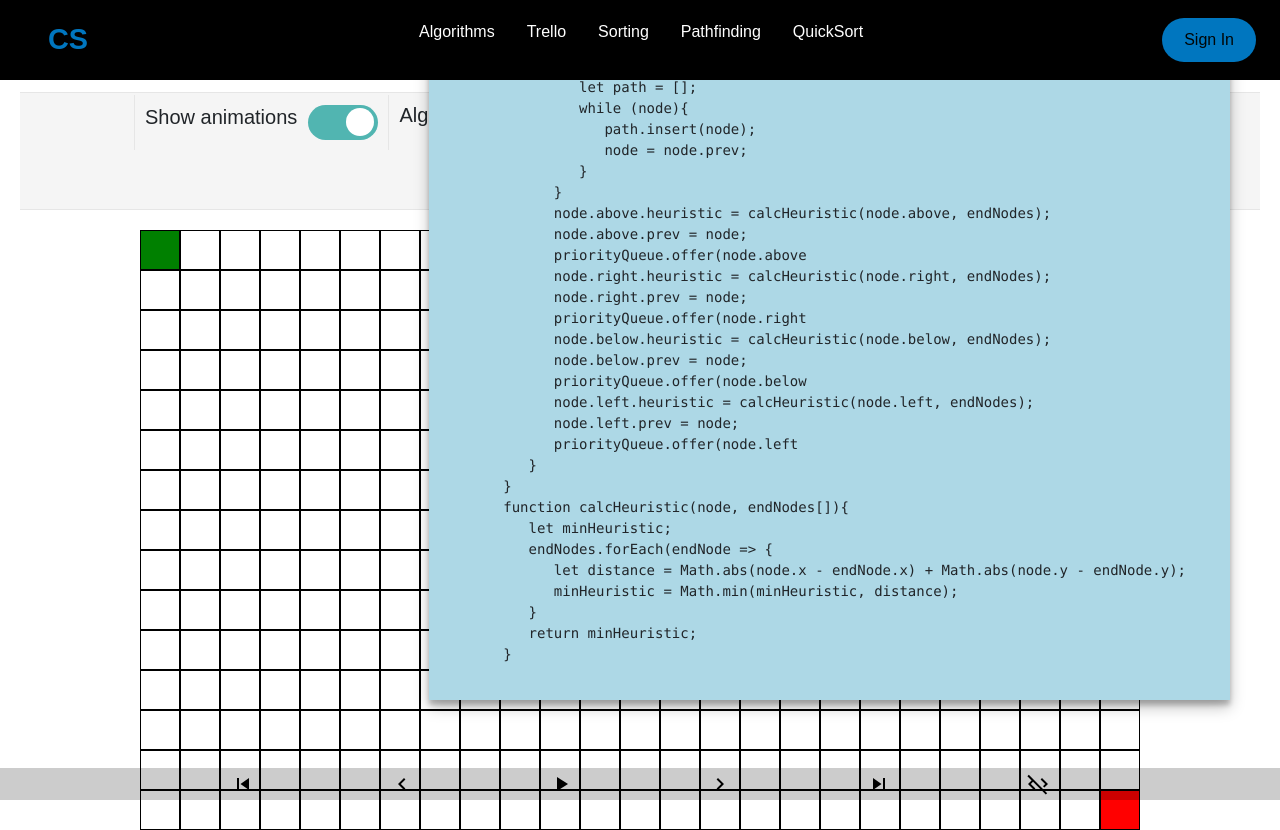
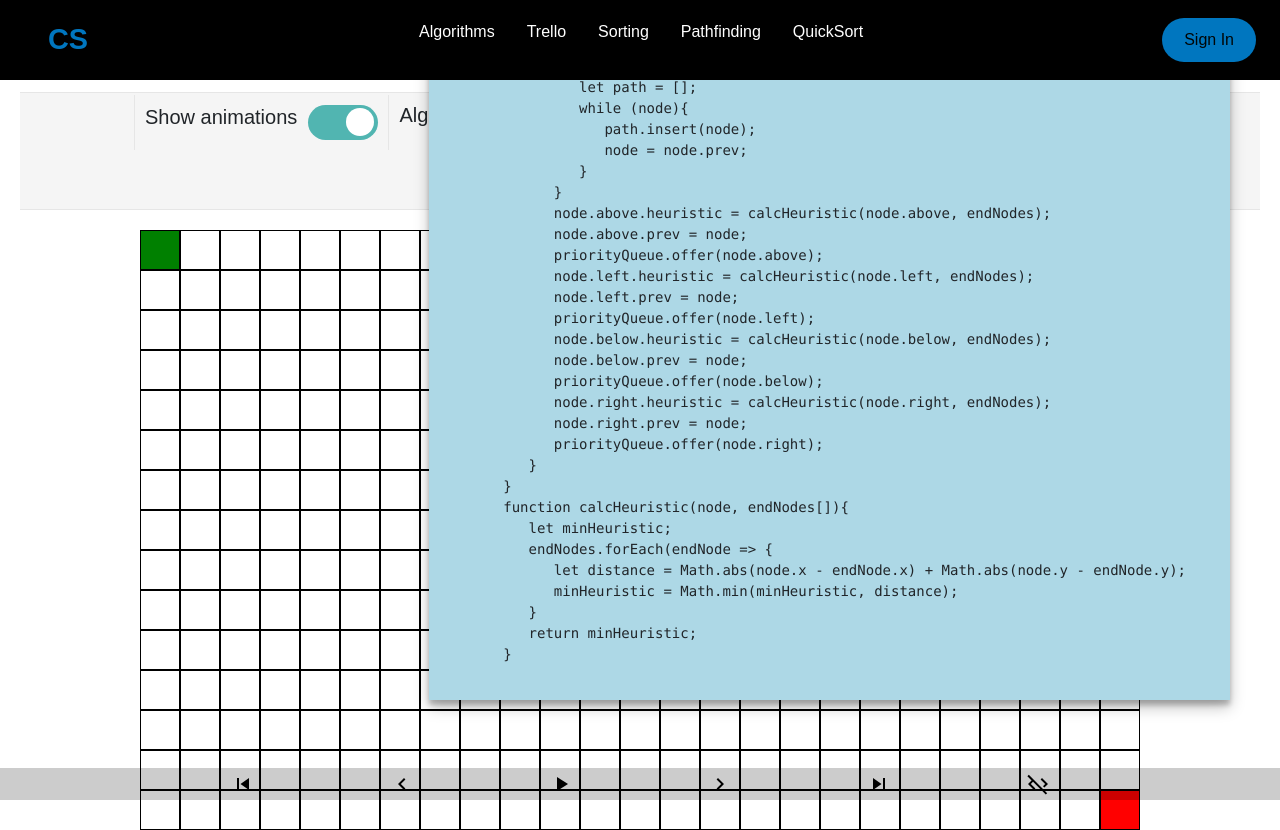
Before and after one commit to Elim-J/capstone-project, a React (Create React App) app: page /pathfind in a window 1280 px wide. Built offline with nearby package versions, Linux system fonts and the light colour scheme; a web font is replaced by a local one.

Commit message:
worked on code highlight for pathfinding

```diff
--- a/src/components/visualizers/pathfinding/Grid.js
+++ b/src/components/visualizers/pathfinding/Grid.js
@@ -141,9 +141,19 @@ const Grid = () => {
         }
     };
 
+    const highlightCodeLine = (lines) => {
+        const prevHighlight = document.querySelectorAll('.highlight');
+        prevHighlight?.forEach((element, i) => {
+            element.className = '';
+        });
+        lines?.forEach((element, i) => {
+            document.getElementById(`code-${element}`).className ='highlight';
+        });
+    };
+
     const getMessage = () => {
-        if (vid && vid[currentFrame] && vid[currentFrame][0]){
-            return vid[currentFrame][0].message;
+        if (vid && vid[currentFrame] && vid[currentFrame]?.info?.message){
+            return vid[currentFrame].info.message;
         } else {
             return "";
         }
--- a/src/components/visualizers/pathfinding/aStar.js
+++ b/src/components/visualizers/pathfinding/aStar.js
@@ -33,7 +33,7 @@ function aStar(g, heuristic) {
     }
 
     startPos.heuristic = findHeuristic(startPos.row, startPos.column, endNodes, heuristic);
-    let vid = [generateFrame(grid, rows, cols, null, 'Starting A* algorithm...', [])];
+    let vid = [generateFrame(grid, rows, cols, null, 'Starting A* algorithm...', [], [1, 2, 3, 4, 5])];
     grid[startPos.row][startPos.column].isExplored = true;
     grid[startPos.row][startPos.column].isDiscovered = true;
     queue.push(startPos);
@@ -52,7 +52,7 @@ function aStar(g, heuristic) {
       searchNode = searchNode[0];
       searchNode.isExplored = true;
       grid[searchNode.row][searchNode.column].isExplored = true;
-      vid.push(generateFrame(grid, rows, cols, null, 'Chose node with lowest heuristic', []));
+      vid.push(generateFrame(grid, rows, cols, null, 'Chose node with lowest heuristic', [], [0, 6]));
       delete grid[searchNode.row][searchNode.column].heuristic;
       if (grid[searchNode.row][searchNode.column].isEnd) {
         let path = [];
@@ -64,7 +64,7 @@ function aStar(g, heuristic) {
         path.reverse();
         for (let i = 0; i < path.length; i++){
           let currentPath = path.slice(0, i);
-          vid.push(generateFrame(grid, rows, cols, currentPath, 'Returning path', []));
+          vid.push(generateFrame(grid, rows, cols, currentPath, 'Returning path', [], [7, 8, 9, 10, 11, 12, 13]));
         }
         return vid;
       } else {
@@ -83,7 +83,7 @@ function aStar(g, heuristic) {
             prevNode: searchNode,
             heuristic: heuristicVal
           });
-          vid.push(generateFrame(grid, rows, cols, null, 'Visiting node above', []));
+          vid.push(generateFrame(grid, rows, cols, null, 'Visiting node above', [], [14, 15, 16]));
         }
         if (
           //Search Left
@@ -100,7 +100,7 @@ function aStar(g, heuristic) {
             prevNode: searchNode,
             heuristic: heuristicVal
           });
-          vid.push(generateFrame(grid, rows, cols, null, 'Visiting node to the left', []));
+          vid.push(generateFrame(grid, rows, cols, null, 'Visiting node to the left', [], [17, 18, 19]));
         }
         if (
           //Search Down
@@ -117,7 +117,7 @@ function aStar(g, heuristic) {
             prevNode: searchNode,
             heuristic: heuristicVal
           });
-          vid.push(generateFrame(grid, rows, cols, null, 'Visiting node below', []));
+          vid.push(generateFrame(grid, rows, cols, null, 'Visiting node below', [], [20, 21, 22]));
         }
         if (
           //Search Right
@@ -134,15 +134,15 @@ function aStar(g, heuristic) {
             prevNode: searchNode,
             heuristic: heuristicVal
           });
-          vid.push(generateFrame(grid, rows, cols, null, 'Visiting node to the right', []));
+          vid.push(generateFrame(grid, rows, cols, null, 'Visiting node to the right', [], [23, 24, 25]));
         }
       }
     }
-    vid.push(generateFrame(grid, rows, cols, null, 'Failed to find path', []))
+    vid.push(generateFrame(grid, rows, cols, null, 'Failed to find path', [], [5, 26, 27]))
     return vid;
   }
-  function generateFrame(grid, rows, cols, path, message, highlightCode) {
-    let frame = {info: {rows: rows, cols: cols, message: message, highlightCode: highlightCode}, grid: []};
+  function generateFrame(grid, rows, cols, path, message, highlightCode, highlightedCode) {
+    let frame = {info: {rows: rows, cols: cols, message: message, highlightCode: highlightCode}, grid: [], highlightedLines: highlightedCode};
     for (let i = 0; i < rows; i++) {
       let thisRow = [];
       for (let j = 0; j < cols; j++) {
--- a/src/components/visualizers/shared/CodeContent.js
+++ b/src/components/visualizers/shared/CodeContent.js
@@ -277,13 +277,13 @@ const CodeContent = ({alg, open, setOpen, getMessage, pivot, heuristic}) => {
             <pre id="code-12">{'         return path;'}</pre>
             <pre id="code-13">{'      }'}</pre>
             <pre id="code-14">{'      node.above.prev = node;'}</pre>
-            <pre id="code-15">{'      queue.offer(node.above'}</pre>
-            <pre id="code-16">{'      node.right.prev = node;'}</pre>
-            <pre id="code-17">{'      queue.offer(node.right'}</pre>
+            <pre id="code-15">{'      queue.offer(node.above);'}</pre>
+            <pre id="code-16">{'      node.left.prev = node;'}</pre>
+            <pre id="code-17">{'      queue.offer(node.left);'}</pre>
             <pre id="code-18">{'      node.below.prev = node;'}</pre>
-            <pre id="code-19">{'      queue.offer(node.below'}</pre>
-            <pre id="code-20">{'      node.left.prev = node;'}</pre>
-            <pre id="code-21">{'      queue.offer(node.left'}</pre>
+            <pre id="code-19">{'      queue.offer(node.below);'}</pre>
+            <pre id="code-20">{'      node.right.prev = node;'}</pre>
+            <pre id="code-21">{'      queue.offer(node.right);'}</pre>
             <pre id="code-22">{'   }'}</pre>
             <pre id="code-23">{'}'}</pre>
         </div>
@@ -307,13 +307,13 @@ const CodeContent = ({alg, open, setOpen, getMessage, pivot, heuristic}) => {
             <pre id="code-14">{'         return path;'}</pre>
             <pre id="code-15">{'      }'}</pre>
             <pre id="code-16">{'      node.above.prev = node;'}</pre>
-            <pre id="code-17">{'      queue.offer(node.above'}</pre>
-            <pre id="code-18">{'      node.right.prev = node;'}</pre>
-            <pre id="code-19">{'      queue.offer(node.right'}</pre>
+            <pre id="code-17">{'      queue.offer(node.above);'}</pre>
+            <pre id="code-18">{'      node.left.prev = node;'}</pre>
+            <pre id="code-19">{'      queue.offer(node.left);'}</pre>
             <pre id="code-20">{'      node.below.prev = node;'}</pre>
-            <pre id="code-21">{'      queue.offer(node.below'}</pre>
-            <pre id="code-22">{'      node.left.prev = node;'}</pre>
-            <pre id="code-23">{'      queue.offer(node.left'}</pre>
+            <pre id="code-21">{'      queue.offer(node.below);'}</pre>
+            <pre id="code-22">{'      node.right.prev = node;'}</pre>
+            <pre id="code-23">{'      queue.offer(node.right);'}</pre>
             <pre id="code-24">{'   }'}</pre>
             <pre id="code-25">{'}'}</pre>
         </div>
@@ -337,16 +337,16 @@ const CodeContent = ({alg, open, setOpen, getMessage, pivot, heuristic}) => {
             <pre id="code-15">{'      }'}</pre>
             <pre id="code-16">{'      node.above.heuristic = calcHeuristic(node.above, endNodes);'}</pre>
             <pre id="code-17">{'      node.above.prev = node;'}</pre>
-            <pre id="code-18">{'      priorityQueue.offer(node.above'}</pre>
-            <pre id="code-19">{'      node.right.heuristic = calcHeuristic(node.right, endNodes);'}</pre>
-            <pre id="code-20">{'      node.right.prev = node;'}</pre>
-            <pre id="code-21">{'      priorityQueue.offer(node.right'}</pre>
+            <pre id="code-18">{'      priorityQueue.offer(node.above);'}</pre>
+            <pre id="code-19">{'      node.left.heuristic = calcHeuristic(node.left, endNodes);'}</pre>
+            <pre id="code-20">{'      node.left.prev = node;'}</pre>
+            <pre id="code-21">{'      priorityQueue.offer(node.left);'}</pre>
             <pre id="code-22">{'      node.below.heuristic = calcHeuristic(node.below, endNodes);'}</pre>
             <pre id="code-23">{'      node.below.prev = node;'}</pre>
-            <pre id="code-24">{'      priorityQueue.offer(node.below'}</pre>
-            <pre id="code-25">{'      node.left.heuristic = calcHeuristic(node.left, endNodes);'}</pre>
-            <pre id="code-26">{'      node.left.prev = node;'}</pre>
-            <pre id="code-27">{'      priorityQueue.offer(node.left'}</pre>
+            <pre id="code-24">{'      priorityQueue.offer(node.below);'}</pre>
+            <pre id="code-25">{'      node.right.heuristic = calcHeuristic(node.right, endNodes);'}</pre>
+            <pre id="code-26">{'      node.right.prev = node;'}</pre>
+            <pre id="code-27">{'      priorityQueue.offer(node.right);'}</pre>
             <pre id="code-28">{'   }'}</pre>
             <pre id="code-29">{'}'}</pre>
             <pre id="code-30">{''}</pre>
@@ -379,16 +379,16 @@ const CodeContent = ({alg, open, setOpen, getMessage, pivot, heuristic}) => {
             <pre id="code-13">{'      }'}</pre>
             <pre id="code-14">{'      node.above.heuristic = calcHeuristic(node.above, endNodes);'}</pre>
             <pre id="code-15">{'      node.above.prev = node;'}</pre>
-            <pre id="code-16">{'      priorityQueue.offer(node.above'}</pre>
-            <pre id="code-17">{'      node.right.heuristic = calcHeuristic(node.right, endNodes);'}</pre>
-            <pre id="code-18">{'      node.right.prev = node;'}</pre>
-            <pre id="code-19">{'      priorityQueue.offer(node.right'}</pre>
+            <pre id="code-16">{'      priorityQueue.offer(node.above);'}</pre>
+            <pre id="code-17">{'      node.left.heuristic = calcHeuristic(node.left, endNodes);'}</pre>
+            <pre id="code-18">{'      node.left.prev = node;'}</pre>
+            <pre id="code-19">{'      priorityQueue.offer(node.left);'}</pre>
             <pre id="code-20">{'      node.below.heuristic = calcHeuristic(node.below, endNodes);'}</pre>
             <pre id="code-21">{'      node.below.prev = node;'}</pre>
-            <pre id="code-22">{'      priorityQueue.offer(node.below'}</pre>
-            <pre id="code-23">{'      node.left.heuristic = calcHeuristic(node.left, endNodes);'}</pre>
-            <pre id="code-24">{'      node.left.prev = node;'}</pre>
-            <pre id="code-25">{'      priorityQueue.offer(node.left'}</pre>
+            <pre id="code-22">{'      priorityQueue.offer(node.below);'}</pre>
+            <pre id="code-23">{'      node.right.heuristic = calcHeuristic(node.right, endNodes);'}</pre>
+            <pre id="code-24">{'      node.right.prev = node;'}</pre>
+            <pre id="code-25">{'      priorityQueue.offer(node.right);'}</pre>
             <pre id="code-26">{'   }'}</pre>
             <pre id="code-27">{'}'}</pre>
             <pre id="code-28">{''}</pre>
```
